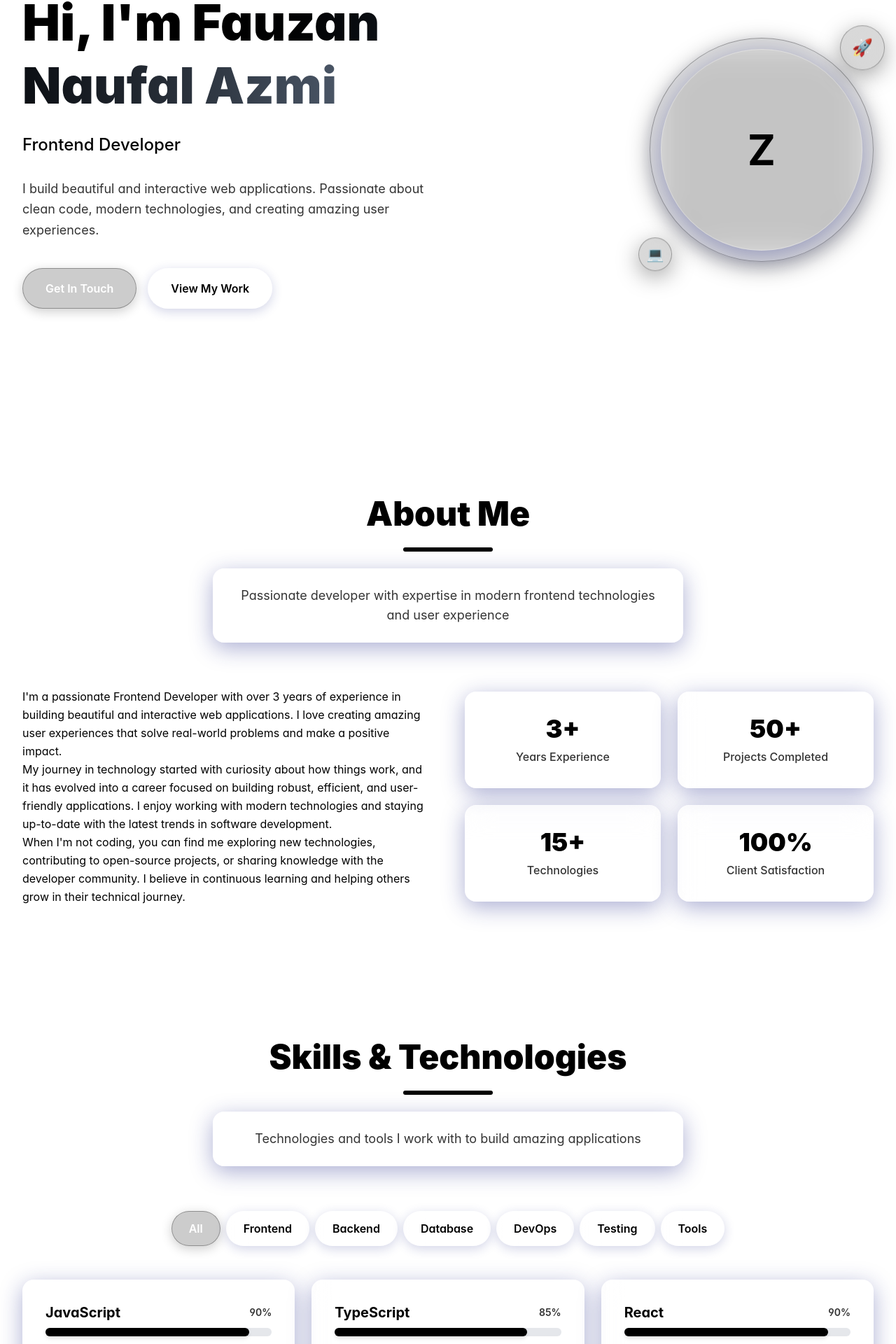
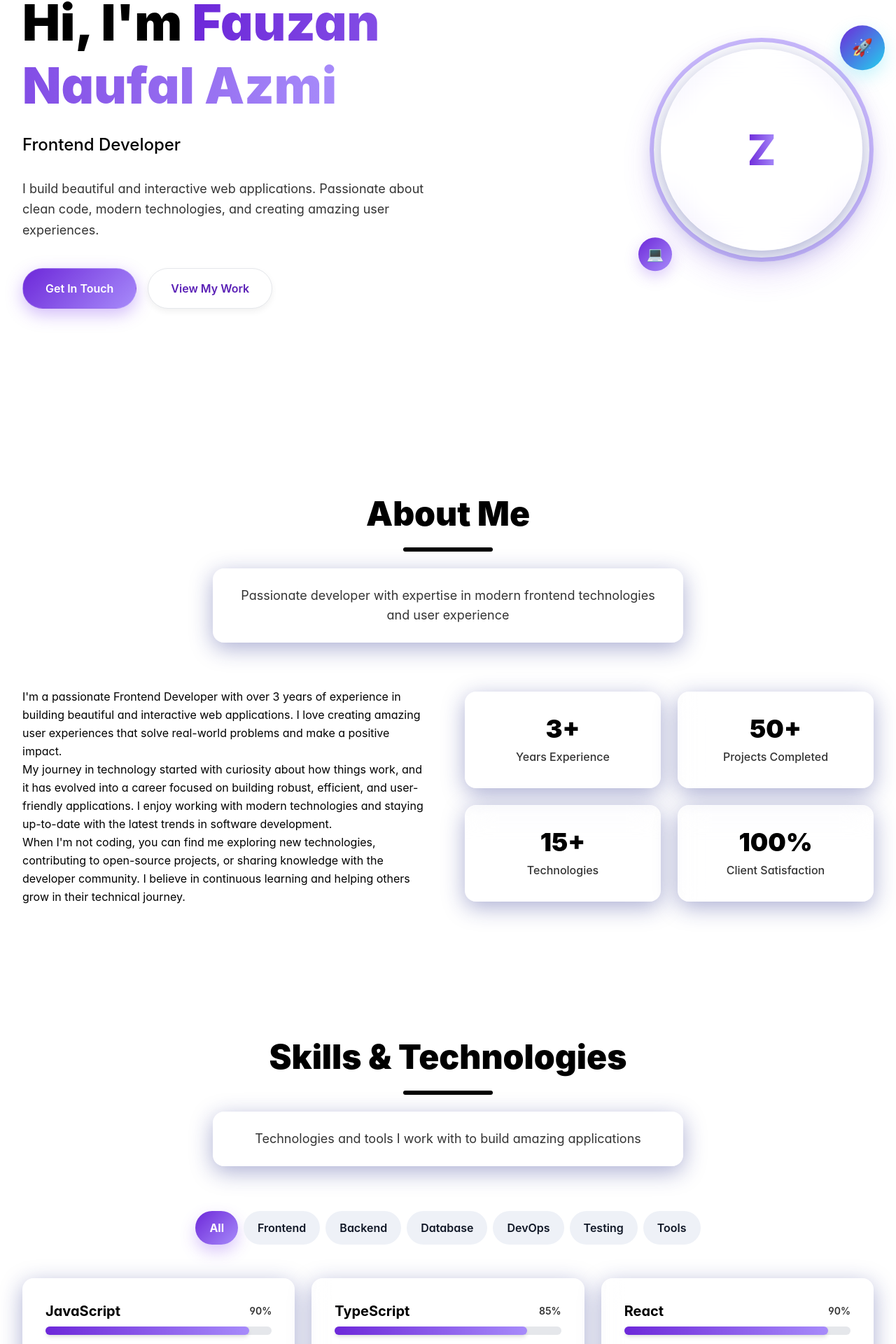
Before and after one commit to Zanfuu/Portofolio-with-NextJS, a Next.js app: page / in a window 1280 px wide. Shown: the part 252-2172 px from the top of the page at 70% size. Built offline with nearby package versions, Linux system fonts and the light colour scheme.

Commit message:
refactor again color

```diff
--- a/app/globals.css
+++ b/app/globals.css
@@ -1,8 +1,21 @@
 @import "tailwindcss";
 
 :root {
+  /* Base surface & text */
   --background: #ffffff;
-  --foreground: #000000;
+  --foreground: #0a0a0a;
+
+  /* Brand colors */
+  --primary-700: #5b21b6; /* violet-700 */
+  --primary-600: #6d28d9; /* violet-600 */
+  --primary-500: #7c3aed; /* violet-500 */
+  --primary-400: #a78bfa; /* violet-400 */
+  --accent-500: #22d3ee;  /* cyan-400 */
+
+  /* Neutrals */
+  --muted-50: #f5f7fb;
+  --muted-100: #eef1f7;
+  --muted-200: #e5e7eb;
 }
 
 @theme inline {
@@ -14,8 +27,8 @@
 
 @media (prefers-color-scheme: dark) {
   :root {
-    --background: #ffffff;
-    --foreground: #000000;
+    --background: #0b0b10;
+    --foreground: #fafafa;
   }
 }
 
@@ -44,9 +57,9 @@ body::before {
   width: 100%;
   height: 100%;
   background:
-    radial-gradient(circle at 20% 80%, rgba(0, 0, 0, 0.05) 0%, transparent 50%),
-    radial-gradient(circle at 80% 20%, rgba(0, 0, 0, 0.05) 0%, transparent 50%),
-    radial-gradient(circle at 40% 40%, rgba(0, 0, 0, 0.03) 0%, transparent 50%);
+    radial-gradient(circle at 20% 80%, rgba(124, 58, 237, 0.08) 0%, transparent 50%),
+    radial-gradient(circle at 80% 20%, rgba(34, 211, 238, 0.08) 0%, transparent 50%),
+    radial-gradient(circle at 40% 40%, rgba(0, 0, 0, 0.04) 0%, transparent 50%);
   pointer-events: none;
   z-index: -1;
 }
@@ -61,7 +74,7 @@ body::before {
 }
 
 ::-webkit-scrollbar-thumb {
-  background: #000;
+  background: var(--primary-600);
   border-radius: 3px;
 }
 
@@ -71,18 +84,18 @@ body::before {
 
 /* Modern selection */
 ::selection {
-  background: #000;
+  background: var(--primary-600);
   color: #fff;
 }
 
 ::-moz-selection {
-  background: #000;
+  background: var(--primary-600);
   color: #fff;
 }
 
 /* Modern focus styles */
 *:focus {
-  outline: 2px solid #000;
+  outline: 2px solid var(--primary-600);
   outline-offset: 2px;
 }
 
@@ -134,6 +147,85 @@ body::before {
   box-shadow: 0 8px 32px 0 rgba(0, 0, 0, 0.3);
 }
 
+/* Brand utilities */
+.text-gradient-primary {
+  background: linear-gradient(90deg, var(--primary-600), var(--primary-400));
+  -webkit-background-clip: text;
+  background-clip: text;
+  color: transparent;
+}
+
+.btn-primary {
+  background-image: linear-gradient(135deg, var(--primary-600), var(--primary-400));
+  color: #fff;
+  border: 1px solid rgba(255, 255, 255, 0.15);
+  box-shadow: 0 8px 24px rgba(124, 58, 237, 0.35);
+  transition: transform 200ms ease, box-shadow 200ms ease, filter 200ms ease;
+}
+
+.btn-primary:hover {
+  transform: translateY(-1px) scale(1.01);
+  filter: brightness(1.05);
+  box-shadow: 0 12px 32px rgba(124, 58, 237, 0.45);
+}
+
+.btn-secondary {
+  background: #fff;
+  color: var(--primary-700);
+  border: 1px solid var(--muted-200);
+  box-shadow: 0 4px 10px rgba(0,0,0,0.06);
+  transition: transform 200ms ease, box-shadow 200ms ease, border-color 200ms ease;
+}
+
+.btn-secondary:hover {
+  transform: translateY(-1px);
+  border-color: var(--primary-400);
+  box-shadow: 0 10px 20px rgba(124, 58, 237, 0.12);
+}
+
+.chip {
+  padding: 0.75rem 1.25rem; /* px-5 py-3 */
+  border-radius: 9999px;
+  background: var(--muted-100);
+  color: #111827;
+  font-weight: 600;
+  transition: transform 200ms ease, box-shadow 200ms ease, background 200ms ease;
+}
+
+.chip:hover { transform: translateY(-1px); }
+
+.chip-active {
+  padding: 0.75rem 1.25rem;
+  border-radius: 9999px;
+  background-image: linear-gradient(135deg, var(--primary-600), var(--primary-400));
+  color: #fff;
+  font-weight: 700;
+  box-shadow: 0 10px 22px rgba(124, 58, 237, 0.28);
+}
+
+.progress-fill {
+  background-image: linear-gradient(90deg, var(--primary-600), var(--primary-400));
+}
+
+/* Form controls */
+.input {
+  width: 100%;
+  background: #fff;
+  border: 1px solid var(--muted-200);
+  color: #0b0b10;
+  border-radius: 0.75rem; /* rounded-xl */
+  padding: 0.75rem 1rem; /* py-3 px-4 */
+  transition: box-shadow 150ms ease, border-color 150ms ease, background 150ms ease;
+}
+
+.input:focus {
+  outline: none;
+  border-color: var(--primary-400);
+  box-shadow: 0 0 0 4px rgba(124, 58, 237, 0.15);
+}
+
+.textarea { resize: none; }
+
 /* Modern shadow utilities */
 .shadow-modern {
   box-shadow: 0 4px 6px -1px rgba(0, 0, 0, 0.1), 0 2px 4px -1px rgba(0, 0, 0, 0.06);
--- a/components/layouts/header.tsx
+++ b/components/layouts/header.tsx
@@ -26,8 +26,8 @@ export default function Header() {
         <div className="flex justify-between items-center h-16">
           {/* Logo */}
           <div className="flex-shrink-0">
-            <Link href="/" className="text-2xl font-bold text-white hover:text-gray-300 transition-all duration-300 hover:scale-105">
-              Zanfuu
+            <Link href="/" className="text-2xl font-bold transition-all duration-300 hover:scale-105">
+              <span className="text-gradient-primary">Zanfuu</span>
             </Link>
           </div>
 
@@ -38,10 +38,10 @@ export default function Header() {
                       key={item.name}
                       href={item.href}
                       onClick={handleNavClick}
-                      className="text-white hover:text-gray-300 px-4 py-2 text-sm font-medium transition-all duration-300 relative group glass-button rounded-lg"
+                      className="px-4 py-2 text-sm font-medium transition-all duration-300 relative group rounded-lg text-white"
                     >
                       {item.name}
-                      <span className="absolute bottom-0 left-1/2 transform -translate-x-1/2 w-0 h-0.5 bg-white transition-all duration-300 group-hover:w-3/4"></span>
+                      <span className="absolute bottom-0 left-1/2 transform -translate-x-1/2 w-0 h-0.5" style={{background:'var(--primary-400)'}}></span>
                     </Link>
                   ))}
                 </nav>
@@ -50,7 +50,7 @@ export default function Header() {
           <div className="hidden md:flex items-center">
             <Link
               href="#contact"
-              className="glass-button text-black px-6 py-2.5 rounded-full text-sm font-semibold hover:scale-105 transition-all duration-300"
+              className="btn-primary px-6 py-2.5 rounded-full text-sm font-semibold"
             >
               contact me
             </Link>
@@ -94,10 +94,10 @@ export default function Header() {
           <div className="md:hidden">
                   <div className="px-2 pt-2 pb-3 space-y-1 sm:px-3 glass-header border-t border-white/20">
                     {navigation.map((item) => (
-                      <Link
+                    <Link
                         key={item.name}
                         href={item.href}
-                        className="text-white hover:text-gray-300 block px-4 py-3 text-base font-medium transition-all duration-300 glass-button rounded-lg"
+                      className="block px-4 py-3 text-base font-medium transition-all duration-300 rounded-lg text-white"
                         onClick={handleNavClick}
                       >
                         {item.name}
@@ -106,7 +106,7 @@ export default function Header() {
               <div className="pt-4">
                     <Link
                       href="#contact"
-                      className="glass-button text-black block px-6 py-3 rounded-full text-base font-semibold hover:scale-105 transition-all duration-300 text-center"
+                      className="btn-primary block px-6 py-3 rounded-full text-base font-semibold transition-all duration-300 text-center"
                       onClick={handleNavClick}
                     >
                       contact me
--- a/components/sections/home-sections.tsx
+++ b/components/sections/home-sections.tsx
@@ -16,9 +16,11 @@ export default function HomeSection() {
             className="flex justify-center lg:justify-end order-1 lg:order-2"
           >
             <div className="relative">
-              <div className="w-80 h-80 glass-card-dark rounded-full flex items-center justify-center relative">
+              <div className="w-80 h-80 rounded-full flex items-center justify-center relative" style={{
+                boxShadow: 'inset 0 0 0 6px rgba(167,139,250,0.6), 0 20px 40px rgba(124,58,237,0.15)'
+              }}>
                 <div className="w-72 h-72 glass-card rounded-full flex items-center justify-center">
-                  <div className="text-6xl font-bold text-black">
+                  <div className="text-6xl font-extrabold text-gradient-primary">
                     Z
                   </div>
                 </div>
@@ -27,16 +29,24 @@ export default function HomeSection() {
               <motion.div
                 animate={{ y: [-10, 10, -10] }}
                 transition={{ duration: 3, repeat: Infinity, ease: "easeInOut" }}
-                className="absolute -top-4 -right-4 w-16 h-16 glass-card-dark rounded-full flex items-center justify-center hover:scale-110 transition-all duration-300"
+                className="absolute -top-4 -right-4 w-16 h-16 rounded-full flex items-center justify-center hover:scale-110 transition-all duration-300"
+                style={{
+                  background: 'linear-gradient(135deg, var(--primary-600), var(--accent-500))',
+                  boxShadow: '0 10px 24px rgba(34,211,238,0.25)'
+                }}
               >
-                <span className="text-2xl">🚀</span>
+                <span className="text-2xl text-white">🚀</span>
               </motion.div>
               <motion.div
                 animate={{ y: [10, -10, 10] }}
                 transition={{ duration: 4, repeat: Infinity, ease: "easeInOut" }}
-                className="absolute -bottom-4 -left-4 w-12 h-12 glass-card-dark rounded-full flex items-center justify-center hover:scale-110 transition-all duration-300"
+                className="absolute -bottom-4 -left-4 w-12 h-12 rounded-full flex items-center justify-center hover:scale-110 transition-all duration-300"
+                style={{
+                  background: 'linear-gradient(135deg, var(--primary-600), var(--primary-400))',
+                  boxShadow: '0 8px 20px rgba(124,58,237,0.25)'
+                }}
               >
-                <span className="text-xl">💻</span>
+                <span className="text-xl text-white">💻</span>
               </motion.div>
             </div>
           </motion.div>
@@ -55,7 +65,7 @@ export default function HomeSection() {
               className="text-5xl md:text-6xl lg:text-7xl font-black text-black mb-6 leading-tight"
             >
               Hi, I'm{' '}
-              <span className="text-black bg-gradient-to-r from-black to-gray-600 bg-clip-text text-transparent">Fauzan Naufal Azmi</span>
+              <span className="text-gradient-primary">Fauzan Naufal Azmi</span>
             </motion.h1>
 
             <motion.p
@@ -86,13 +96,13 @@ export default function HomeSection() {
             >
               <Link
                 href="#contact"
-                className="glass-button-dark text-white px-8 py-4 rounded-full font-semibold hover:scale-105 transition-all duration-300 text-center"
+                className="btn-primary px-8 py-4 rounded-full font-semibold text-center"
               >
                 Get In Touch
               </Link>
               <Link
                 href="#projects"
-                className="glass-button text-black px-8 py-4 rounded-full font-semibold hover:scale-105 transition-all duration-300 text-center"
+                className="btn-secondary px-8 py-4 rounded-full font-semibold text-center"
               >
                 View My Work
               </Link>
--- a/components/sections/skills-sections.tsx
+++ b/components/sections/skills-sections.tsx
@@ -50,10 +50,8 @@ export default function SkillsSection() {
             <button
               key={category}
               onClick={() => setActiveCategory(category)}
-              className={`px-6 py-3 rounded-full font-semibold transition-all duration-300 ${
-                activeCategory === category
-                  ? 'glass-button-dark text-white'
-                  : 'glass-button text-black hover:scale-105'
+              className={`${
+                activeCategory === category ? 'chip-active' : 'chip'
               }`}
             >
               {category}
@@ -93,7 +91,7 @@ export default function SkillsSection() {
                   whileInView={{ width: `${skill.level}%` }}
                   viewport={{ once: true }}
                   transition={{ duration: 1, delay: index * 0.1 }}
-                  className="bg-black h-3 rounded-full shadow-modern"
+                  className="progress-fill h-3 rounded-full shadow-modern"
                 />
               </div>
 
```
Also changed, not shown: components/layouts/contact.tsx (+8 -10 lines).
